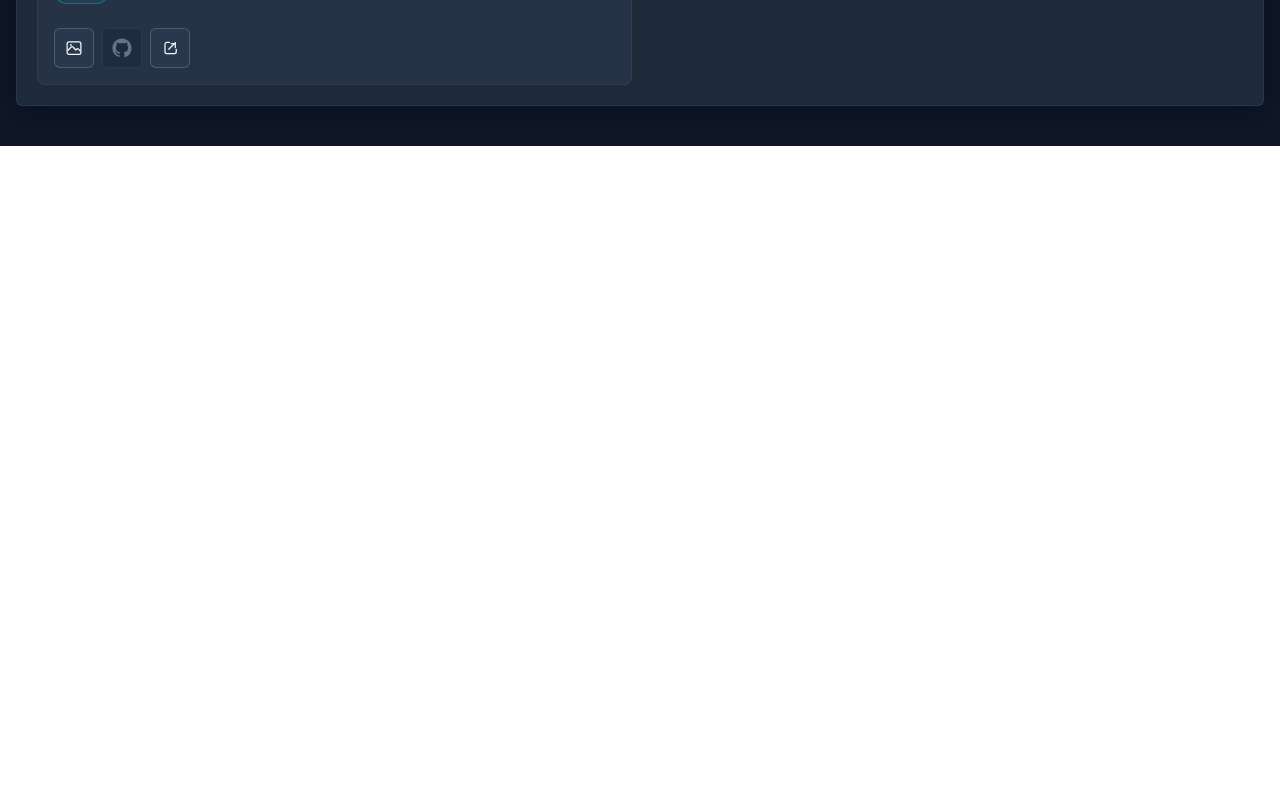
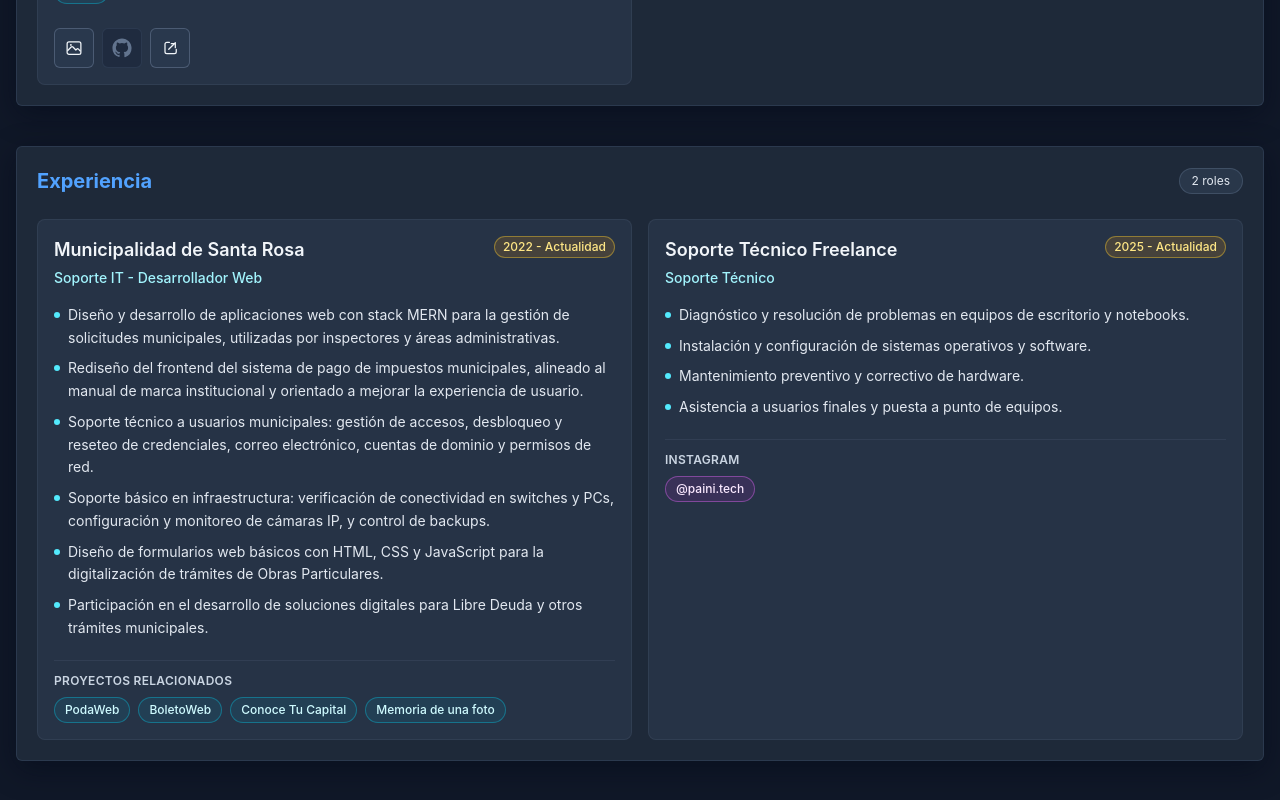
Before and after one commit to AnibalPaini/Portafolio-2026, a React (Vite) app: page / in a window 1280 px wide. Shown: the part 1696-2496 px from the top of the page. Before the commit the page ends 1842 px from the top, so only its background shows below. Built offline with nearby package versions, Linux system fonts and the light colour scheme.

Commit message:
Add Experiencia component and integrate it into App; create Educacion component

```diff
--- a/src/App.jsx
+++ b/src/App.jsx
@@ -3,6 +3,7 @@ import Header from "./assets/components/Header/Header";
 import SobreMi from "./assets/components/SobreMi/SobreMi";
 import Tecnologias from "./assets/components/Tecnologias/Tecnologias";
 import Proyectos from "./assets/components/Proyectos/Proyectos";
+import Experiencia from "./assets/components/Experiencia/Experiencia";
 
 const App = () => {
   return (
@@ -20,6 +21,10 @@ const App = () => {
       <section className="max-w-7xl mx-auto px-4 pb-10 text-white">
         <Proyectos />
       </section>
+
+      <section className="max-w-7xl mx-auto px-4 pb-10 text-white">
+        <Experiencia />
+      </section>
     </div>
   );
 };
--- /dev/null
+++ b/src/assets/components/Educacion/Educacion.jsx
@@ -0,0 +1,11 @@
+import React from 'react'
+
+const Educacion = () => {
+  return (
+    <div>
+
+    </div>
+  )
+}
+
+export default Educacion
--- /dev/null
+++ b/src/assets/components/Experiencia/Experiencia.jsx
@@ -0,0 +1,123 @@
+import CardContainer from "../UI/CardContainer";
+
+const experiencias = [
+  {
+    organizacion: "Municipalidad de Santa Rosa",
+    puesto: "Soporte IT - Desarrollador Web",
+    periodo: "2022 - Actualidad",
+    tareas: [
+      "Diseño y desarrollo de aplicaciones web con stack MERN para la gestión de solicitudes municipales, utilizadas por inspectores y áreas administrativas.",
+      "Rediseño del frontend del sistema de pago de impuestos municipales, alineado al manual de marca institucional y orientado a mejorar la experiencia de usuario.",
+      "Soporte técnico a usuarios municipales: gestión de accesos, desbloqueo y reseteo de credenciales, correo electrónico, cuentas de dominio y permisos de red.",
+      "Soporte básico en infraestructura: verificación de conectividad en switches y PCs, configuración y monitoreo de cámaras IP, y control de backups.",
+      "Diseño de formularios web básicos con HTML, CSS y JavaScript para la digitalización de trámites de Obras Particulares.",
+      "Participación en el desarrollo de soluciones digitales para Libre Deuda y otros trámites municipales.",
+    ],
+    proyectosRelacionados: [
+      "PodaWeb",
+      "BoletoWeb",
+      "Conoce Tu Capital",
+      "Memoria de una foto",
+    ],
+  },
+  {
+    organizacion: "Soporte Técnico Freelance",
+    puesto: "Soporte Técnico",
+    periodo: "2025 - Actualidad",
+    tareas: [
+      "Diagnóstico y resolución de problemas en equipos de escritorio y notebooks.",
+      "Instalación y configuración de sistemas operativos y software.",
+      "Mantenimiento preventivo y correctivo de hardware.",
+      "Asistencia a usuarios finales y puesta a punto de equipos.",
+    ],
+    instagramUrl: "https://www.instagram.com/paini.tech?igsh=dnR0eGVpMXZucHgy",
+    instagramLabel: "@paini.tech",
+    proyectosRelacionados: [],
+  },
+];
+
+const Experiencia = () => {
+  return (
+    <section id="habilidades" className="scroll-mt-24">
+      <CardContainer className="flex-col border border-slate-700/70 shadow-[0_8px_30px_rgba(2,6,23,0.45)]">
+        <div className="flex items-center justify-between gap-3">
+          <h2 className="text-xl font-bold text-blue-400">Experiencia</h2>
+          <span className="rounded-full border border-slate-600/80 bg-slate-700/60 px-3 py-1 text-xs text-slate-200">
+            {experiencias.length} roles
+          </span>
+        </div>
+
+        <div className="mt-2 grid gap-4 md:grid-cols-2 md:auto-rows-fr">
+          {experiencias.map((item) => (
+            <article
+              key={`${item.organizacion}-${item.periodo}`}
+              className="flex h-full flex-col rounded-lg border border-slate-600/35 bg-slate-700/45 p-4"
+            >
+              <div className="flex items-start justify-between gap-3">
+                <div>
+                  <h3 className="text-lg font-semibold text-slate-100">
+                    {item.organizacion}
+                  </h3>
+                  <p className="mt-1 text-sm font-medium text-cyan-200">
+                    {item.puesto}
+                  </p>
+                </div>
+                <span className="rounded-full border border-amber-300/40 bg-amber-500/15 px-2 py-0.5 text-xs font-medium text-amber-200">
+                  {item.periodo}
+                </span>
+              </div>
+
+              <ul className="mt-4 space-y-2 text-sm leading-relaxed text-slate-200">
+                {item.tareas.map((tarea) => (
+                  <li key={tarea} className="flex items-start gap-2">
+                    <span className="mt-2 inline-block h-1.5 w-1.5 shrink-0 rounded-full bg-cyan-300" />
+                    <span>{tarea}</span>
+                  </li>
+                ))}
+              </ul>
+
+              {item.instagramUrl && (
+                <div className="mt-5 border-t border-slate-600/35 pt-3">
+                  <p className="text-xs font-semibold uppercase tracking-wide text-slate-300">
+                    Instagram
+                  </p>
+                  <a
+                    href={item.instagramUrl}
+                    target="_blank"
+                    rel="noreferrer"
+                    className="mt-2 inline-flex rounded-full border border-fuchsia-400/40 bg-fuchsia-500/10 px-2.5 py-1 text-xs font-medium text-fuchsia-100 transition-colors hover:border-fuchsia-300/90"
+                    title="Abrir perfil de Instagram"
+                  >
+                    {item.instagramLabel ?? "Perfil"}
+                  </a>
+                </div>
+              )}
+
+              {item.proyectosRelacionados.length > 0 && (
+                <div className="mt-5 border-t border-slate-600/35 pt-3">
+                  <p className="text-xs font-semibold uppercase tracking-wide text-slate-300">
+                    Proyectos relacionados
+                  </p>
+                  <div className="mt-2 flex flex-wrap gap-2">
+                    {item.proyectosRelacionados.map((proyecto) => (
+                      <a
+                        key={`${item.organizacion}-${proyecto}`}
+                        href="#proyectos"
+                        className="rounded-full border border-cyan-400/35 bg-cyan-500/10 px-2.5 py-1 text-xs font-medium text-cyan-100 transition-colors hover:border-cyan-300/80"
+                        title="Ver en la sección de proyectos"
+                      >
+                        {proyecto}
+                      </a>
+                    ))}
+                  </div>
+                </div>
+              )}
+            </article>
+          ))}
+        </div>
+      </CardContainer>
+    </section>
+  );
+};
+
+export default Experiencia;
```
